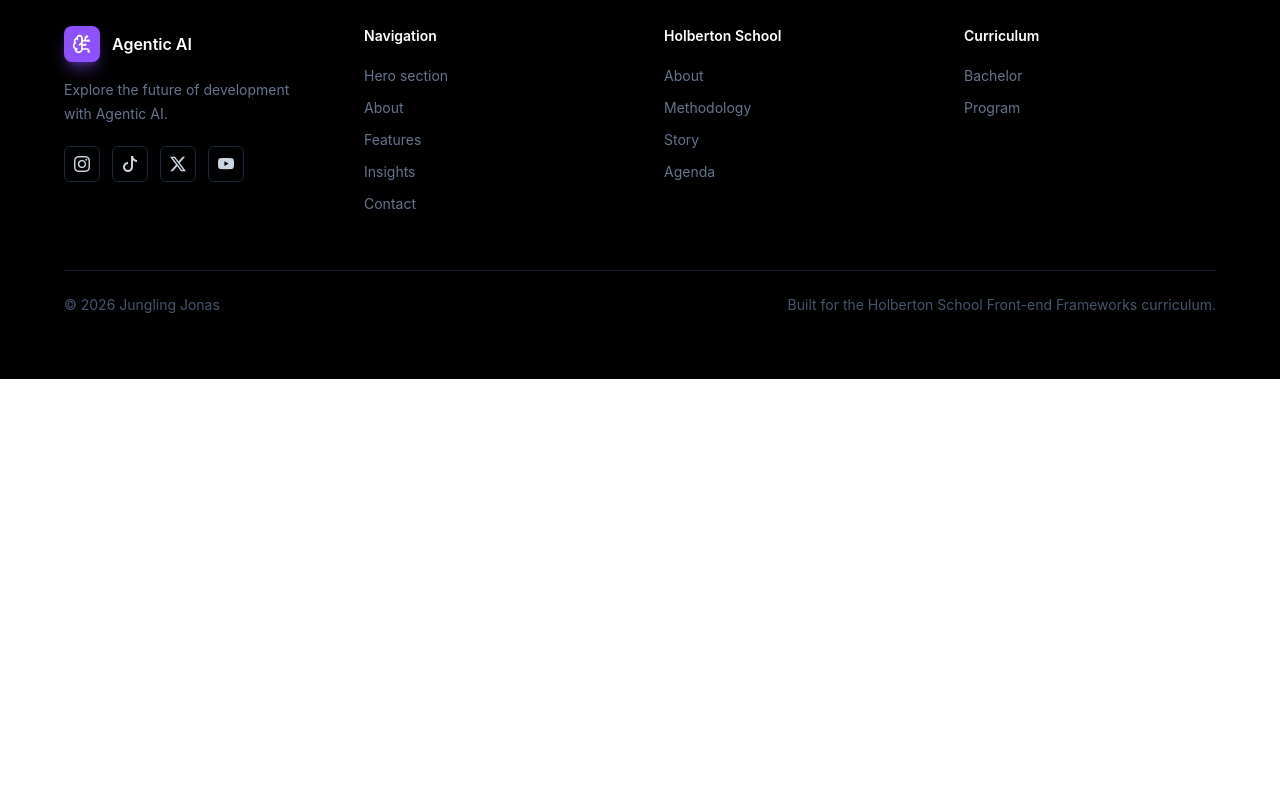
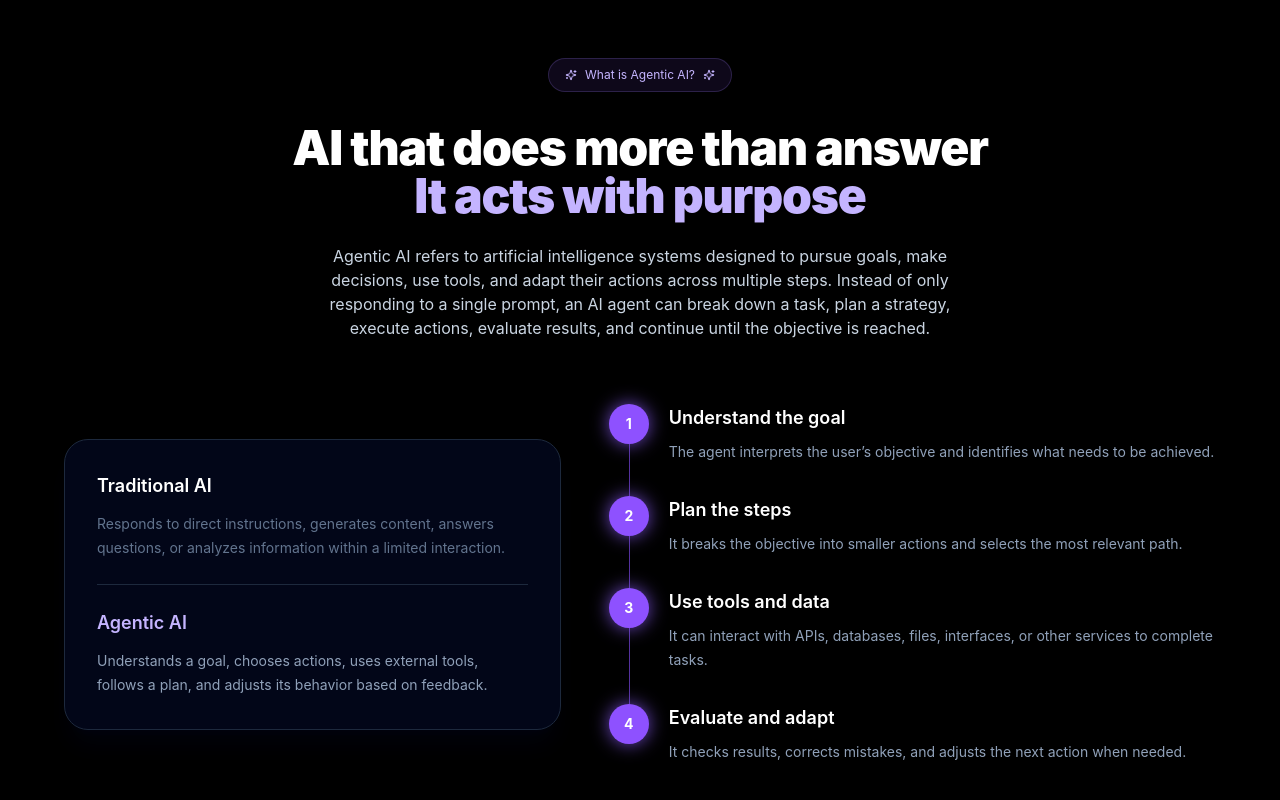
Before and after one commit to Jo-jun83/holbertonschool-agentic_ai, a Vue app in the folder front_end-frameworks/vue/: page / in a window 1280 px wide. Shown: the part 820-1620 px from the top of the page. Before the commit the page ends 1199 px from the top, so only its background shows below. Built offline with nearby package versions, Linux system fonts and the light colour scheme.

Commit message:
Add About section

```diff
--- a/front_end-frameworks/vue/src/App.vue
+++ b/front_end-frameworks/vue/src/App.vue
@@ -2,6 +2,7 @@
 import Header from './components/layout/Header.vue'
 import Hero from './components/sections/Hero.vue'
 import Footer from './components/layout/Footer.vue'
+import About from './components/sections/About.vue'
 
 </script>
 
@@ -9,6 +10,7 @@ import Footer from './components/layout/Footer.vue'
   <Header />
   <main>
   <Hero />
+  <About />
   </main>
   <Footer />
 </template>
--- /dev/null
+++ b/front_end-frameworks/vue/src/components/sections/About.vue
@@ -0,0 +1,91 @@
+<script setup>
+import { Sparkles } from '@lucide/vue';
+import steps from "../../data/steps";
+import SectionBadge from "../ui/SectionBadge.vue";
+import SectionTitle from "../ui/SectionTitle.vue";
+</script>
+
+<template>
+    <section id="about-section" class="bg-black px-6 py-24 text-white">
+      <div class="mx-auto max-w-6xl">
+        <div class="mx-auto max-w-3xl text-center">
+          <SectionBadge>
+            <Sparkles class="h-3 w-3" />
+            <span>What is Agentic AI?</span>
+            <Sparkles class="h-3 w-3" />
+          </SectionBadge>
+
+          <SectionTitle
+            title="AI that does more than answer"
+            subtitle="It acts with purpose"
+          />
+
+          <p class="mx-auto mt-6 max-w-2xl text-sm leading-6 text-slate-300 md:text-base">
+            Agentic AI refers to artificial intelligence systems designed to
+            pursue goals, make decisions, use tools, and adapt their actions
+            across multiple steps. Instead of only responding to a single
+            prompt, an AI agent can break down a task, plan a strategy, execute
+            actions, evaluate results, and continue until the objective is
+            reached.
+          </p>
+        </div>
+
+        <div class="mt-16 grid gap-12 lg:grid-cols-[0.9fr_1.1fr] lg:items-center">
+          <article class="rounded-3xl border border-slate-800 bg-slate-950 p-8 shadow-xl shadow-slate-950/40">
+            <div>
+              <h3 class="text-lg font-semibold text-white">
+                Traditional AI
+              </h3>
+
+              <p class="mt-3 text-sm leading-6 text-slate-500">
+                Responds to direct instructions, generates content, answers
+                questions, or analyzes information within a limited interaction.
+              </p>
+            </div>
+
+            <div class="my-6 h-px bg-slate-800" />
+
+            <div>
+              <h3 class="text-lg font-semibold text-violet-300">
+                Agentic AI
+              </h3>
+
+              <p class="mt-3 text-sm leading-6 text-slate-400">
+                Understands a goal, chooses actions, uses external tools,
+                follows a plan, and adjusts its behavior based on feedback.
+              </p>
+            </div>
+          </article>
+
+          <div class="relative">
+            <div
+              aria-hidden="true"
+              class="absolute top-5 bottom-5 left-5 w-px bg-violet-500/60"
+            />
+
+            <ol class="space-y-8">
+                <li
+                  v-for = "step in steps"
+                  :key="step.number"
+                  class="relative grid grid-cols-[40px_1fr] gap-5"
+                >
+                  <div class="relative z-10 flex h-10 w-10 items-center justify-center rounded-full bg-violet-500 text-sm font-bold text-white shadow-[0_0_18px_rgba(139,92,246,0.8)]">
+                    {{step.number}}
+                  </div>
+
+                  <div>
+                    <h3 class="text-base font-semibold text-white sm:text-lg">
+                      {{step.title}}
+                    </h3>
+
+                    <p class="mt-2 text-sm leading-6 text-slate-400">
+                      {{step.description}}
+                    </p>
+                  </div>
+                </li>
+            </ol>
+          </div>
+        </div>
+      </div>
+    </section>
+</template>
```
